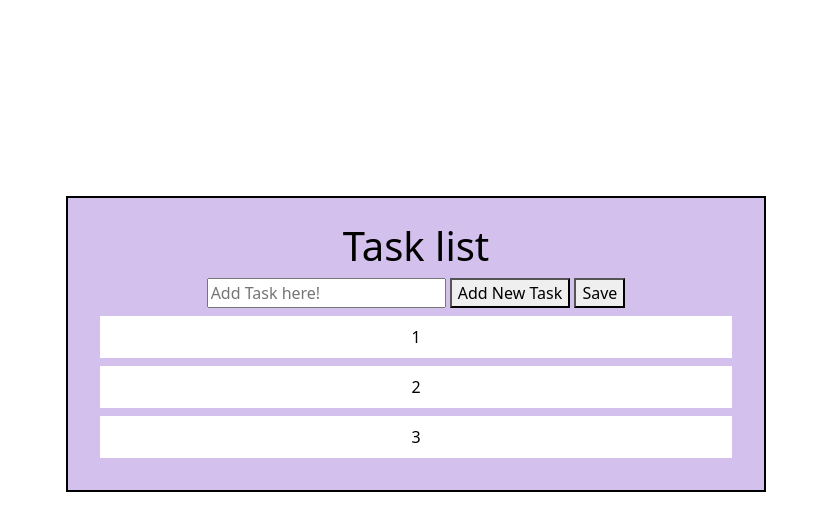
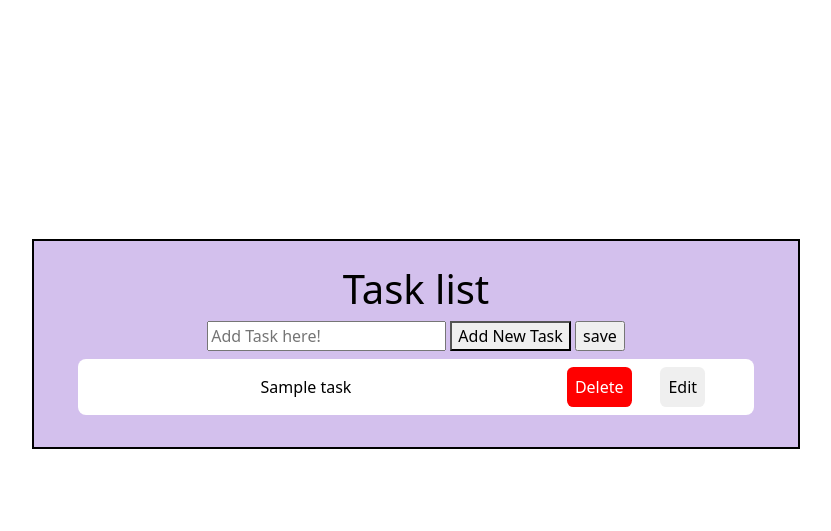
Before and after one commit to JohnCarloSabenorio/Todolist-App, a Django app: page /home/ in a window 1280 px wide. Shown: the part 56-587 px from the top of the page, without its empty margins (224-1055 px from the left). Run offline with Django 5.2, Linux system fonts and the light colour scheme; a user stored in the database is signed in; tables that the repository leaves empty hold one stand-in row (values such as "Sample post").

Commit message:
added edit and delete buttons

```diff
--- a/todoapp/models.py
+++ b/todoapp/models.py
@@ -1,6 +1,5 @@
 from django.db import models
 from django.contrib.auth.models import AbstractUser
-
 # Create your models here.
 
 class CustomUser(AbstractUser):
@@ -10,8 +9,10 @@ class CustomUser(AbstractUser):
 class Task(models.Model):
     def __str__(self):
         return self.title
-    title = models.CharField(max_length = 30)
+    title = models.CharField(max_length = 50)
     description = models.CharField(max_length = 70)
+    order = models.IntegerField()
+    user = models.ForeignKey(CustomUser, on_delete=models.CASCADE, related_name='tasks')
     priority = models.IntegerField(choices=[(1, 'High'), (2, 'Medium'), (3, 'Low')], default=2)
     deadline = models.DateTimeField(null = True, blank = True) # Allows the task to have no set deadline
     completed = models.BooleanField(default = False)
--- a/todoapp/static/todoapp/tasklist.css
+++ b/todoapp/static/todoapp/tasklist.css
@@ -13,7 +13,6 @@ body{
     left: 50%;
     transform: translate(-50%, -50%);
     width: 60%;
-    max-width: 700px;
     min-width: 300px;
     padding: 1.5em;
     border: 2px solid black;
@@ -29,6 +28,7 @@ body{
 }
 .task-item{
     padding: .5em;
+    border-radius:.5em;
     background: white;
 }
 
@@ -39,4 +39,34 @@ body{
 .task-desc{
     text-align: center;
     border: none;
+    width: 100%;
 }
+
+.btn-div{
+    display:flex;
+    text-align: center;
+    justify-content: space-evenly;
+}
+.del-btn{
+    background: red;
+    color: white;
+
+}
+
+.task-btn{
+    border: none;
+    border-radius:.4em;
+    padding:.5em;
+}
+
+.taskinp-div{
+    display: flex;
+    align-items: center;
+}
+@media (max-width: 1000px){
+    .todo-div{
+        width: 100%;
+        border: none;
+        border-radius: none;
+    }
+}
--- a/todoapp/static/todoapp/todolist.js
+++ b/todoapp/static/todoapp/todolist.js
@@ -2,7 +2,11 @@ const addBtn = document.getElementById('add-task');
 let draggables = document.querySelectorAll('.draggable');
 const taskContainer = document.querySelector('.task-div');
 let currentTaskCount = draggables.length;
+let delBtns = document.querySelectorAll('.del-btn');
 
+delBtns.forEach((btn) => {
+    addDelTaskListener(btn);
+});
 
 addContainerListener(taskContainer);
 draggables.forEach(draggable => {
@@ -42,13 +46,54 @@ function addDragstartListener(item){
 }
 
 function addTask(container){
+    //creates a draggable box
+    currentTaskCount++;
     const newDiv = document.createElement("div");
+    newDiv.classList.add('row');
     newDiv.classList.add('draggable');
     newDiv.classList.add('task-item');
+    newDiv.classList.add('justify-content-center');
+    newDiv.classList.add('order-' + currentTaskCount);
     newDiv.draggable = true;
-    currentTaskCount++;
-    newDiv.id = 'task-' + currentTaskCount;
-    newDiv.innerHTML = currentTaskCount;
+
+
+    //Creates a div for input box
+    const inputDiv = document.createElement('div');
+    inputDiv.classList.add("col-8");
+    inputDiv.classList.add("taskinp-div");
+
+    // Creates a new input box inside the draggable box
+    const newInput = document.createElement('input');
+    newInput.type = "text";
+    newInput.name = "task";
+    newInput.classList.add("task-desc");
+    newInput.value = currentTaskCount;
+
+    //Creates a div for delete and edit button
+    const btnDiv = document.createElement('div');
+    btnDiv.classList.add('col');
+    btnDiv.classList.add('btn-div');
+
+    //Creates a delete button
+    const delBtn = document.createElement('button');
+    delBtn.classList.add('task-btn');
+    delBtn.classList.add('del-btn');
+    delBtn.textContent = "Delete";
+
+    //Creates an edit button
+    const editBtn = document.createElement('button');
+    editBtn.classList.add('task-btn');
+    editBtn.classList.add('edit-btn');
+    editBtn.textContent = "Edit";
+
+    addDelTaskListener(delBtn);
+
+    //Adds the elements to the new div
+    btnDiv.appendChild(delBtn);
+    btnDiv.appendChild(editBtn);
+    inputDiv.appendChild(newInput);
+    newDiv.appendChild(inputDiv);
+    newDiv.appendChild(btnDiv);
     addDragstartListener(newDiv);
     addDragEndListener(newDiv);
     container.appendChild(newDiv);
@@ -59,7 +104,7 @@ function updateTasks(tasks){
     console.log(tasks);
     let taskCount = 1;
     for(let i = 0; i < tasks.length; i++){
-        tasks[i].id = 'task-' + taskCount;
+        tasks.classList[4] = 'order-' + taskCount;
         taskCount++;
     }
 
@@ -79,3 +124,15 @@ function getDragAfterElement(container, y){
         }
     }, { offset: Number.NEGATIVE_INFINITY }).element;
 }
+
+function addDelTaskListener(btn){
+    btn.addEventListener('click', (e) => {
+        e.preventDefault();
+        task_id = btn.parentNode.parentNode.id;
+        console.log(task_id);
+        delete_data = new FormData();
+        delete_data.append("task_id", task_id);
+
+
+    });
+}
--- a/todoapp/templates/todoapp/home.html
+++ b/todoapp/templates/todoapp/home.html
@@ -12,12 +12,21 @@
     <h1 class = "list-header">Task list</h1>
     <input type = "text" placeholder="Add Task here!" class = "input-task">
     <button class = "add-btn" id = "add-task" onclick = "addTask(document.querySelector('.task-div'))">Add New Task</button>
-    <button class = "save-btn" id = "save-todolist">Save</button>
-    <div class = "task-div">
-        <div class = "draggable task-item" draggable= "true" id = "task-1"><input type = "text" class = "task-desc" value = "1"></div>
-        <div class = "draggable task-item" draggable= "true" id = "task-2"><input type = "text" class = "task-desc" value = "2"></div>
-        <div class = "draggable task-item" draggable= "true" id = "task-3"><input type = "text" class = "task-desc" value = "3"></div>
-    </div>
+    <input type = "submit" class = "save-btn" id = "save-todolist" value = "save" form = "task-form">
+    <form id = "task-form" method = "POST" action = "{% url 'save' %}">
+        {% csrf_token %}
+        <div class = "container task-div">
+            {% for task in tasks %}
+                    <div class = "row draggable task-item justify-content-center order-{{ forloop.counter }}" draggable= "true" id = "{{ task.id }}">
+                        <div class = "col-8 taskinp-div"><input type = "text" name = "task" class = "task-desc" value = "{{ task }}"></div>
+                        <div class = "col btn-div"><button class = "task-btn del-btn">Delete</button><button class = "task-btn edit-btn">Edit</button></div>
+
+                    </div>
+            {% endfor %}
+            <!-- <div class = "draggable task-item" draggable= "true" id = "task-2"><input type = "text" name = "task" class = "task-desc" value = "I am the only"></div> -->
+            <!-- <div class = "draggable task-item" draggable= "true" id = "task-3"><input type = "text" name = "task" class = "task-desc" value = "I am the only reason"></div> -->
+        </div>
+    </form>
 </div>
 
 
--- a/todoapp/urls.py
+++ b/todoapp/urls.py
@@ -8,4 +8,5 @@ urlpatterns = [
     path("logout/", auth_views.LogoutView.as_view(template_name='todoapp/logout.html'), name = "logout"),
     path("register/", views.register, name = "register"),
     path("home/", views.home, name = "home"),
+    path("save/", views.saveTasks, name = "save"),
 ]
--- a/todoapp/views.py
+++ b/todoapp/views.py
@@ -4,13 +4,20 @@ from django.urls import reverse
 from .forms import CustomUserform
 from django.contrib import messages
 from django.contrib.auth.decorators import login_required
+from .models import Task
 # Create your views here.
 
 
 def login(request):
+    if request.user.is_authenticated:
+        return redirect('home')
+
     return render(request, "todoapp/login.html", {})
 
 def register(request):
+    if request.user.is_authenticated:
+        return redirect('home')
+
     if request.method == "POST":
         form = CustomUserform(request.POST)
         if form.is_valid():
@@ -26,7 +33,29 @@ def register(request):
 
 @login_required
 def home(request):
-    return render(request, "todoapp/home.html", {})
+    tasks = Task.objects.all()
+    return render(request, "todoapp/home.html", {'tasks' : tasks})
+
+@login_required
+def saveTasks(request):
+    task_array = request.POST.getlist('task')
+    user = request.user
+    id = user.id
+
+    # Revise this, check Gemini for possible solutions
+    for i in range(0, len(task_array)):
+        if not Task.objects.filter(title = task_array[i]).exists():
+            new_task = Task(title = task_array[i], user_id = id, order = i+1)
+            new_task.save()
+    return redirect('home')
+
+@login_required
+def deleteTask(request):
+    return HttpResponse("task deleted!")
+    task = request.POST.get('task')
+    user = request.user
+    id = user.id
+
 
 # # Checks for errors in usernames
 # def checkUserErrors(username):
--- a/todoproject/urls.py
+++ b/todoproject/urls.py
@@ -9,6 +9,5 @@ urlpatterns = [
     path("logout/", auth_views.LogoutView.as_view(template_name='todoapp/logout.html'), name = "logout"),
     path("register/", user_views.register, name = "register"),
     path("home/", user_views.home, name = "home"),
-    # path('', include("todoapp.urls")),
-
+    path("savetasks", user_views.saveTasks, name = "save"),
 ]
```
Also changed, not shown: todoapp/migrations/0002_task_order.py (added), todoapp/migrations/0003_task_user.py (added), todoapp/migrations/0004_alter_task_title.py (added).
